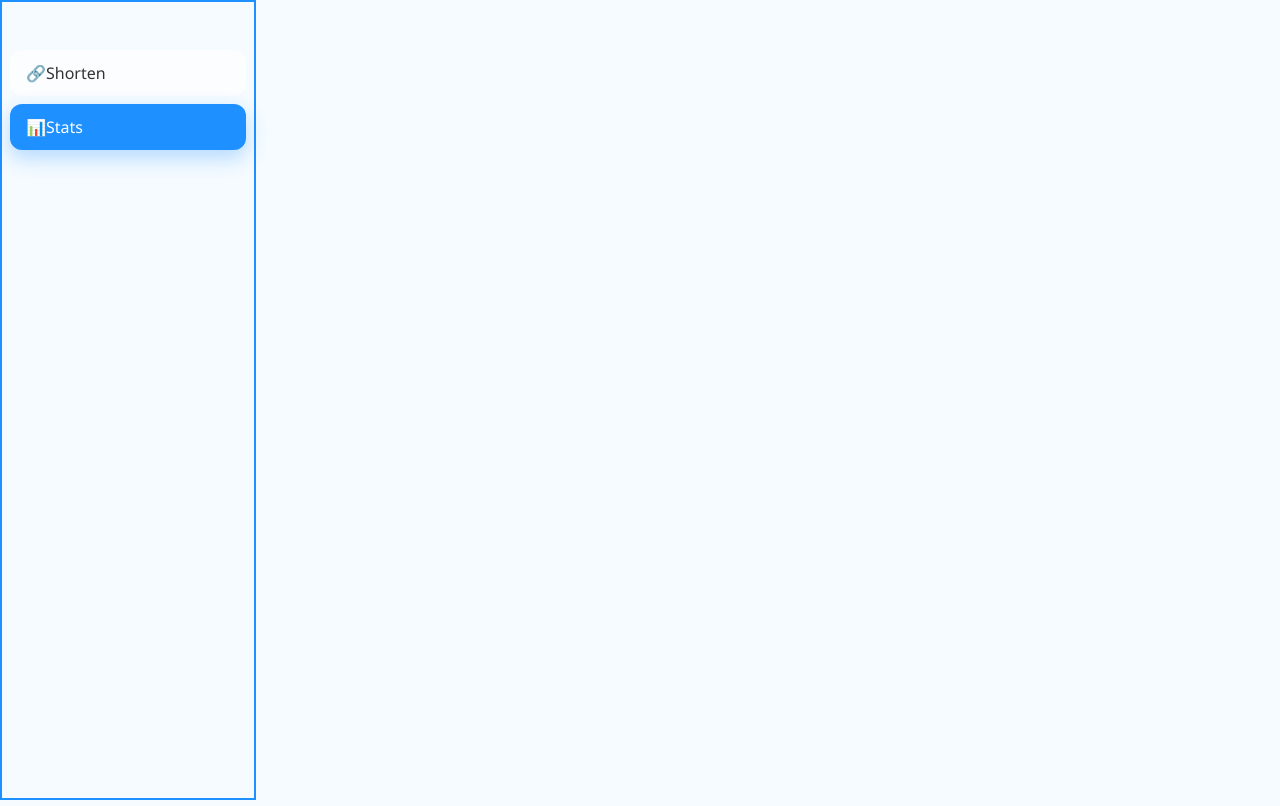
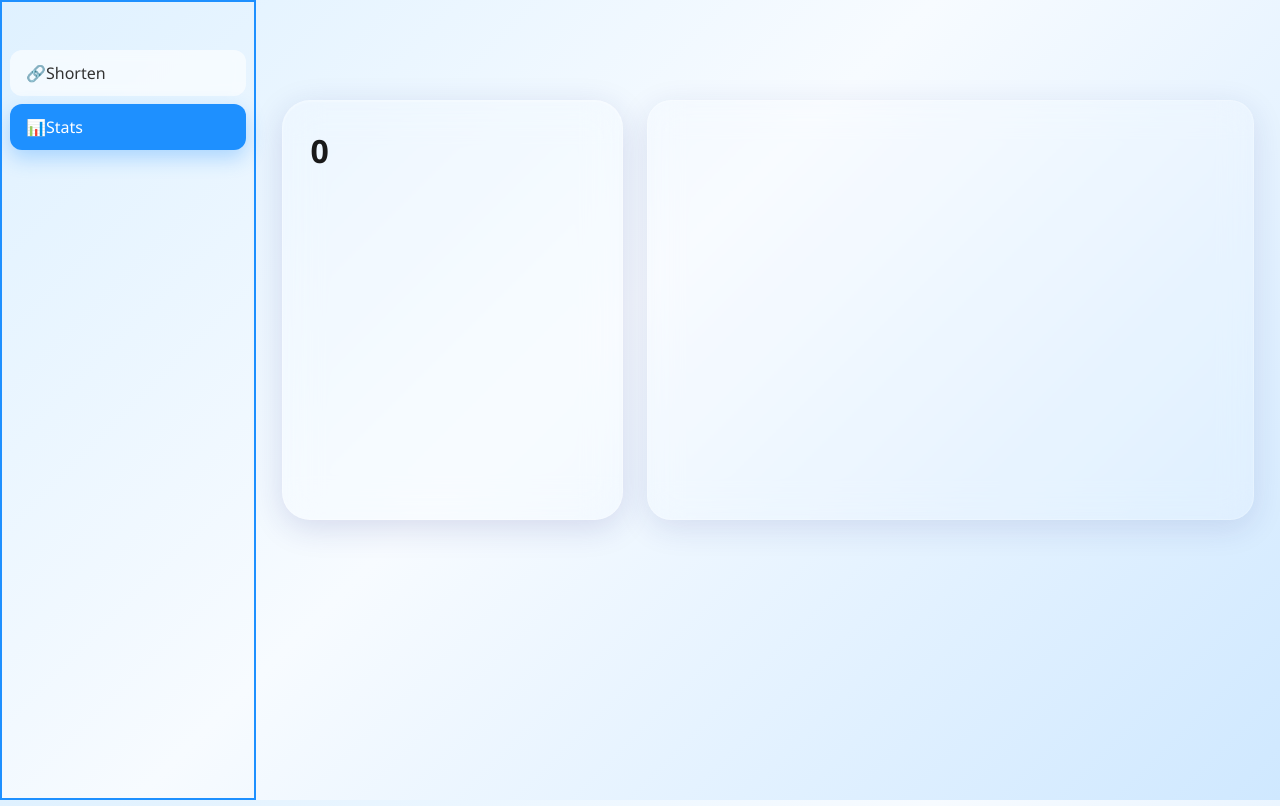
Before and after one commit to FireStorm8142/URL-Shortener, a React (Create React App) app in the folder urlshortener/: page / in a window 1280 px wide. Both pictures are taken after a click on the element "📊Stats". Built offline with nearby package versions, Linux system fonts and the light colour scheme.

Commit message:
Stats Page UI Cleanup

```diff
--- a/urlshortener/src/App.css
+++ b/urlshortener/src/App.css
@@ -1,4 +1,3 @@
-/* Reset */
 * {
   margin: 0;
   padding: 0;
@@ -6,9 +5,8 @@
   font-family: "Segoe UI", sans-serif;
 }
 
-/* Background */
 body {
-  background: #f5fbff;
+  background:linear-gradient(135deg, #dff1ff 0%, #f7fbff 45%, #cfe8ff 100%);
 }
 
 .App{
@@ -59,7 +57,6 @@ body {
   height: 95%;
 }
 
-/* Center container */
 .container {
   flex: 1;
   height: 100vh;
@@ -68,7 +65,6 @@ body {
   align-items: center;
 }
 
-/* Card */
 .card {
   background: white;
   padding: 40px;
@@ -78,13 +74,11 @@ body {
   text-align: center;
 }
 
-/* Title */
 .card h1 {
   margin-bottom: 20px;
   color: #1e90ff;
 }
 
-/* Inputs */
 .card input {
   width: 100%;
   padding: 12px;
@@ -99,7 +93,6 @@ body {
   border-color: #1e90ff;
 }
 
-/* Button */
 .card button {
   width: 100%;
   padding: 12px;
@@ -116,7 +109,6 @@ body {
   background: #187bcd;
 }
 
-/* Result section */
 .result {
   margin-top: 20px;
   display: flex;
@@ -130,7 +122,6 @@ body {
   text-decoration: none;
 }
 
-/* Copy button */
 .copy-btn {
   background: white;
   color: #1e90ff;
@@ -140,3 +131,49 @@ body {
 .copy-btn:hover {
   background: #e6f3ff;
 }
+
+.dashboard{
+  width: 90%;
+  max-width: 900px;
+  height: 420px;
+  padding: 28px;
+  border-radius: 28px;
+  background: rgba(255, 255, 255, 0.18);
+  backdrop-filter: blur(18px);
+  -webkit-backdrop-filter: blur(18px);
+  border: 1px solid rgba(255,255,255,0.25);
+  box-shadow:
+    0 8px 32px rgba(31, 38, 135, 0.15),
+    inset 0 1px 1px rgba(255,255,255,0.25);
+  display: flex;
+  flex: 1;
+  flex-direction: column;
+  justify-content: space-between;
+  color: #1a1a1a;
+}
+
+.stats{
+  width: min(900px, 90%);
+  height: 420px;
+  padding: 20px;
+  border-radius: 24px;
+  background: rgba(255,255,255,0.14);
+  backdrop-filter: blur(16px);
+  -webkit-backdrop-filter: blur(16px);
+  border: 1px solid rgba(255,255,255,0.2);
+  box-shadow:
+    0 8px 32px rgba(31, 38, 135, 0.12);
+  overflow-y: auto;
+  display: flex;
+  flex: 2;
+  flex-direction: column;
+  gap: 14px;
+}
+
+.stats-page{
+  width: 95%;
+  height: 75%;
+
+  display: flex;
+  gap: 24px;
+}
--- a/urlshortener/src/App.js
+++ b/urlshortener/src/App.js
@@ -6,6 +6,7 @@ function App() {
 	const [Url, setUrl] = useState("");
 	const [customCode, setCustomCode] = useState("");
 	const [shortUrl, setShortUrl] = useState("");
+	const [statsData, setStatsData] = useState("");
 
 	const handleSubmit = async () => {
 		const res = await fetch("http://127.0.0.1:8000/shorten", {
@@ -22,12 +23,23 @@ function App() {
 		setShortUrl(`http://127.0.0.1:8000/${data.short}`)
 	};
 
+	const handleStats = (code) => async () => {
+		const res = await fetch (`http://127.0.0.1:8000/stats/${code}`);
+		const data = await res.json();
+		setStatsData(data);
+	}
+
 	function Sidebar(){
 		return(
 			<div className='sidebar-content'>
 				<div className={`sidebar-item ${Active === "shorten" ? "Active" : ""}`} onClick={()=>setActive("shorten")}>🔗Shorten
 				</div>
-				<div className={`sidebar-item ${Active === "stats" ? "Active" : ""}`} onClick={()=>setActive("stats")}>📊Stats
+				<div className={`sidebar-item ${Active === "stats" ? "Active" : ""}`} onClick={()=>{setActive("stats");
+				if (shortUrl) {
+					const code = shortUrl.split("/").pop()
+					handleStats(code);
+					}
+				}}>📊Stats
 				</div>
 			</div>
 		)
@@ -43,6 +55,7 @@ function App() {
 							placeholder="Enter your URL"
 							value={Url}
 							onChange={(e) => setUrl(e.target.value)}
+							required
 						/>
 
 						<input
@@ -72,7 +85,30 @@ function App() {
 	}
 
 	function Stats(){
-		return
+		return(
+			<div className='stats-page'>
+				<div className='dashboard'>
+					<h1 className='totalclicks'>{statsData?.total_clicks || 0}</h1>
+				</div>
+				<div className='stats'>
+					{statsData?.events?.map((event, index) => (
+					<div className='stat-row' key={index}>
+
+						<div className='stat-main'>
+							<span className='ip'>{event.ip}</span>
+
+							<span className='meta'>
+								{event.referrer || "Direct"}
+							</span>
+						</div>
+						<span className='time'>
+							{event.timestamp}
+						</span>
+					</div>
+				))}
+				</div>
+			</div>
+		)
 	}
 
 	return (
```
Also changed, not shown: 1 other file (tests, documents, lock files or other folders).
